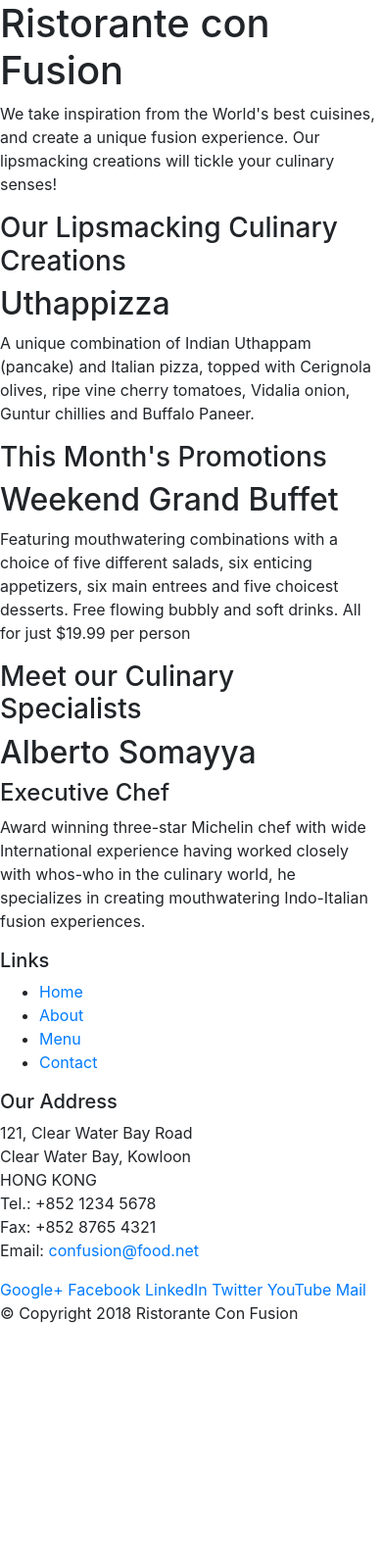
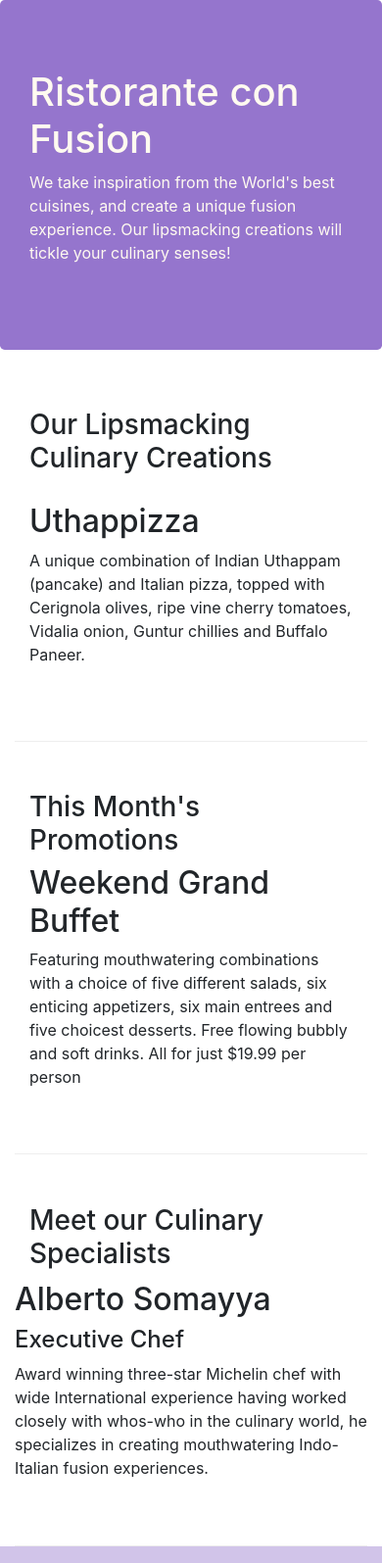
Before and after one commit to BekzhanKaspakov/Coursera-Node.js-and-NPM, a website: page index.html in a window 390 px wide. Shown: the top 1595 px of the page at 98% size. Before the commit the page ends 1368 px from the top, so only its background shows below. Drawn offline with nearby package versions, Linux system fonts and the light colour scheme.

Commit message:
First assignment

```diff
--- /dev/null
+++ b/css/styles.css
@@ -0,0 +1,30 @@
+.row-header{
+    margin: 0px auto;
+    padding: 0px auto;
+}
+
+.row-content{
+    margin: 0px auto;
+    padding: 50px 0px 50px 0px;
+    border-bottom: 1px ridge;
+    min-height: 400px;
+}
+
+.footer{
+    background-color: #d1c4e9;
+    margin: 0px auto;
+    padding: 20px 0px 20px 0px;
+}
+
+.jumbotron {
+    padding: 70px 30px 70px 30px;
+    margin: 0px auto;
+    background: #9575CD;
+    color: floralwhite;
+}
+
+.address {
+    font-size: 80%;
+    margin: 0px;
+    color: #0f0f0f;
+}
--- a/index.html
+++ b/index.html
@@ -9,51 +9,52 @@
 
         <!-- Bootstrap CSS -->
         <link rel="stylesheet" href="node_modules/bootstrap/dist/css/bootstrap.min.css">
+        <link rel="stylesheet" href="css/styles.css">
     <title>Ristorante Con Fusion</title>
 </head>
 
 <body>
 
-    <header>
-        <div>
-            <div>
-                <div>
+    <header class="jumbotron">
+        <div class="container">
+            <div class="row row-header>
+                <div class="col-12 col-sm-6">
                     <h1>Ristorante con Fusion</h1>
                     <p>We take inspiration from the World's best cuisines, and create a unique fusion experience. Our lipsmacking creations will tickle your culinary senses!</p>
                 </div>
-                <div>
+                <div class="col-12 col-sm">
                 </div>
             </div>
         </div>
     </header>
 
-    <div>
-        <div>
-            <div>
+    <div class="container">
+        <div class="row row-content align-items-center">
+            <div class="col-12 col-sm-4 order-sm-last col-md-3">
                 <h3>Our Lipsmacking Culinary Creations</h3>
             </div>
-            <div>
+            <div class="col col-sm order-sm-first col-md">
                 <h2>Uthappizza</h2>
                 <p>A unique combination of Indian Uthappam (pancake) and Italian pizza, topped with Cerignola olives, ripe vine cherry tomatoes, Vidalia onion, Guntur chillies and Buffalo Paneer.</p>
             </div>
         </div>
 
 
-        <div>
-            <div>
+        <div class="row row-content align-items-center">
+            <div class="col-12 col-sm-4 order-sm-last col-md-3">
                 <h3>This Month's Promotions</h3>
             </div>
-            <div>
+            <div class="col col-sm order-sm-first col-md">
                 <h2>Weekend Grand Buffet</h2>
                 <p>Featuring mouthwatering combinations with a choice of five different salads, six enticing appetizers, six main entrees and five choicest desserts. Free flowing bubbly and soft drinks. All for just $19.99 per person </p>
             </div>
         </div>
 
-        <div>
-            <div>
+        <div class="row row-content align-items-center">
+            <div class="col-12 col-sm-4 col-md-3">
                 <h3>Meet our Culinary Specialists</h3>
             </div>
-            <div>
+            <divclass="col col-sm col-md">
                 <h2>Alberto Somayya</h2>
                 <h4>Executive Chef</h4>
                 <p>Award winning three-star Michelin chef with wide International experience having worked closely with whos-who in the culinary world, he specializes in creating mouthwatering Indo-Italian fusion experiences. </p>
@@ -61,19 +62,19 @@
         </div>
     </div>
 
-    <footer>
-        <div>
-            <div>
-                <div>
+    <footer class="footer">
+        <div class="container">
+            <div class="row">
+                <div class="col-4 offset-1 col-sm-2">
                     <h5>Links</h5>
-                    <ul>
+                    <ul class="list-unstyled">
                         <li><a href="#">Home</a></li>
                         <li><a href="#">About</a></li>
                         <li><a href="#">Menu</a></li>
                         <li><a href="#">Contact</a></li>
                     </ul>
                 </div>
-                <div>
+                <div class="col-7 col-sm-5">
                     <h5>Our Address</h5>
                     <address>
 		              121, Clear Water Bay Road<br>
@@ -84,8 +85,8 @@
 		              Email: <a href="mailto:confusion@food.net">confusion@food.net</a>
 		           </address>
                 </div>
-                <div>
-                    <div>
+                <div class="col-12 col-sm-4 align-self-center">
+                    <div class="text-center">
                         <a href="http://google.com/+">Google+</a>
                         <a href="http://www.facebook.com/profile.php?id=">Facebook</a>
                         <a href="http://www.linkedin.com/in/">LinkedIn</a>
@@ -95,8 +96,8 @@
                     </div>
                 </div>
            </div>
-           <div>
-                <div>
+           <div class="row justify-content-center">
+                <div class="col-auto">
                     <p>© Copyright 2018 Ristorante Con Fusion</p>
                 </div>
            </div>
```
Also changed, not shown: aboutus.html (added, +114 -0 lines).
